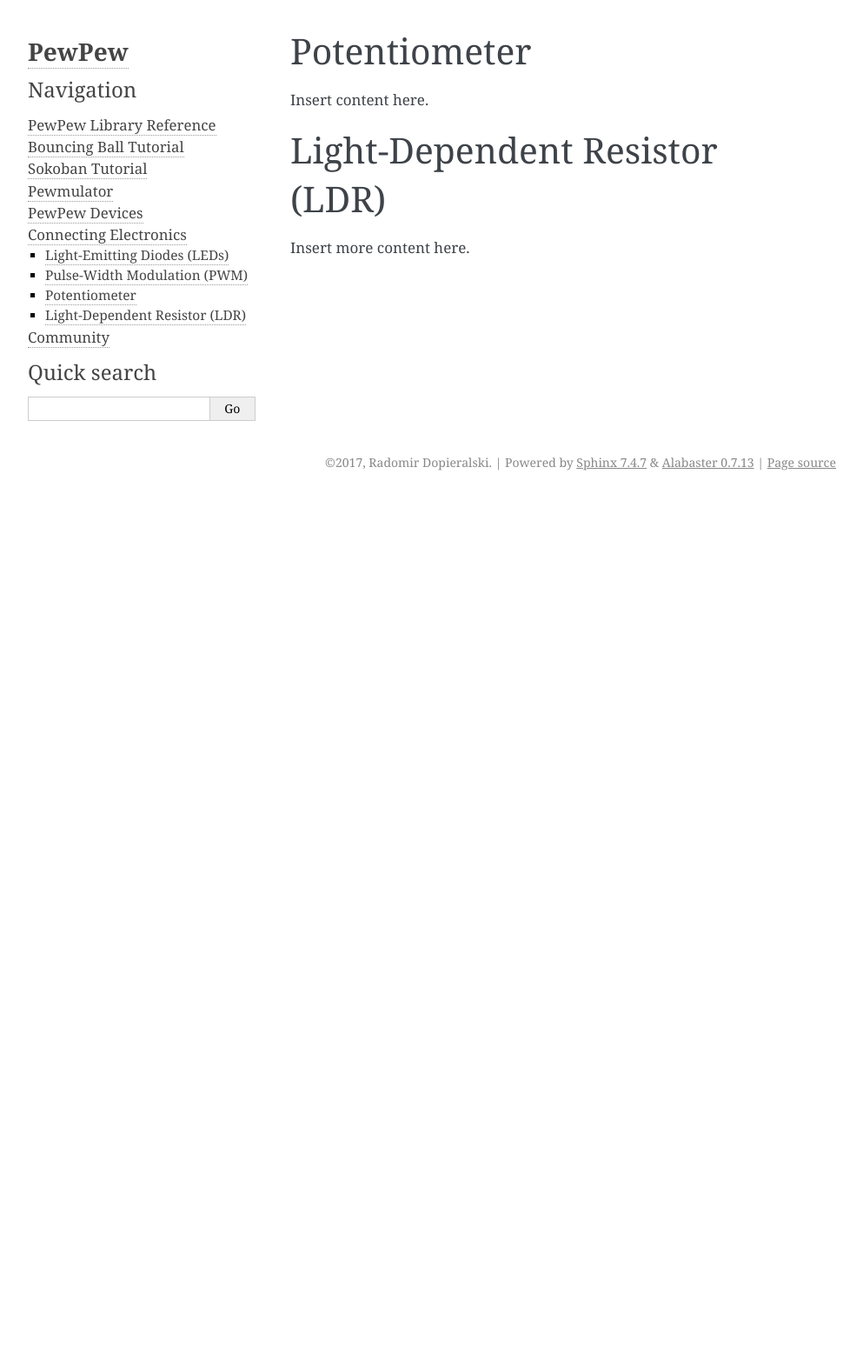
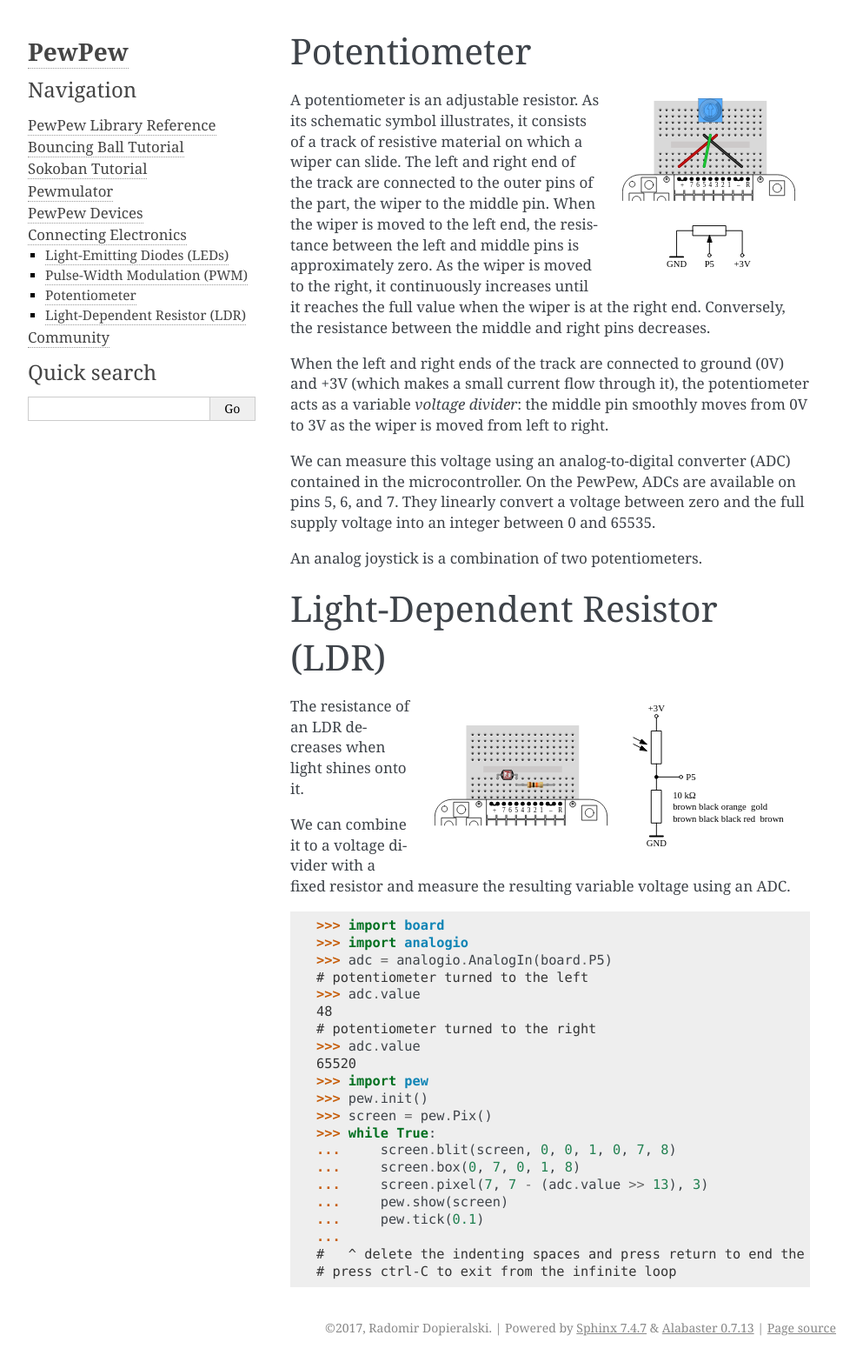
Before and after one commit to pypewpew/pewpew, a Sphinx documentation site: the page built from docs/components/potentiometer.rst, in a window 1280 px wide. Shown: the whole page at 87% size, without its empty margins (148-1141 px from the left). Built offline with Sphinx 7.4.7, drawn with Linux system fonts in a browser that asks for light colours; before the commit the page ends 900 px from its top, so only the background shows below that.

Commit message:
Draft page on potentiometer/LDR.

```diff
--- a/docs/components/potentiometer.rst
+++ b/docs/components/potentiometer.rst
@@ -1,9 +1,51 @@
 Potentiometer
 -------------
 
-Insert content here.
+.. figure:: potentiometer-fig.*
+   :align: right
+
+A potentiometer is an adjustable resistor. As its schematic symbol illustrates, it consists of a track of resistive material on which a wiper can slide. The left and right end of the track are connected to the outer pins of the part, the wiper to the middle pin. When the wiper is moved to the left end, the resistance between the left and middle pins is approximately zero. As the wiper is moved to the right, it continuously increases until it reaches the full value when the wiper is at the right end. Conversely, the resistance between the middle and right pins decreases.
+
+When the left and right ends of the track are connected to ground (0V) and +3V (which makes a small current flow through it), the potentiometer acts as a variable *voltage divider*: the middle pin smoothly moves from 0V to 3V as the wiper is moved from left to right.
+
+We can measure this voltage using an analog-to-digital converter (ADC) contained in the microcontroller. On the PewPew, ADCs are available on pins 5, 6, and 7. They linearly convert a voltage between zero and the full supply voltage into an integer between 0 and 65535.
+
+An analog joystick is a combination of two potentiometers.
 
 Light-Dependent Resistor (LDR)
 ------------------------------
 
-Insert more content here.
+.. figure:: ldr-fig.*
+   :align: right
+
+The resistance of an LDR decreases when light shines onto it.
+
+We can combine it to a voltage divider with a fixed resistor and measure the resulting variable voltage using an ADC.
+
+.. raw:: latex
+
+   ~\\ \\
+
+::
+
+   >>> import board
+   >>> import analogio
+   >>> adc = analogio.AnalogIn(board.P5)
+   # potentiometer turned to the left
+   >>> adc.value
+   48
+   # potentiometer turned to the right
+   >>> adc.value
+   65520
+   >>> import pew
+   >>> pew.init()
+   >>> screen = pew.Pix()
+   >>> while True:
+   ...     screen.blit(screen, 0, 0, 1, 0, 7, 8)
+   ...     screen.box(0, 7, 0, 1, 8)
+   ...     screen.pixel(7, 7 - (adc.value >> 13), 3)
+   ...     pew.show(screen)
+   ...     pew.tick(0.1)
+   ...
+   #   ^ delete the indenting spaces and press return to end the block
+   # press ctrl-C to exit from the infinite loop
--- a/docs/conf.py
+++ b/docs/conf.py
@@ -127,7 +127,9 @@
     # Additional stuff for the LaTeX preamble.
     #
     # Hacks to get rid of the title and TOC only in the "handout" document
-    'preamble': r'\makeatletter\@ifclassloaded{sphinxhowto}{\renewcommand{\sphinxmaketitle}{}\renewcommand{\sphinxtableofcontents}{}}\makeatother',
+    'preamble': r'\makeatletter\@ifclassloaded{sphinxhowto}{\renewcommand{\sphinxmaketitle}{}\renewcommand{\sphinxtableofcontents}{}}\makeatother'
+    # wrap floating figures more tightly vertically and more loosely horizontally
+    '\setlength{\intextsep}{0mm}\setlength{\columnsep}{8mm}',
 
     # Latex figure (float) alignment
     #
```
Also changed, not shown: docs/components/ldr-fig.svg (added), docs/components/potentiometer-fig.svg (added), 4 other files.
